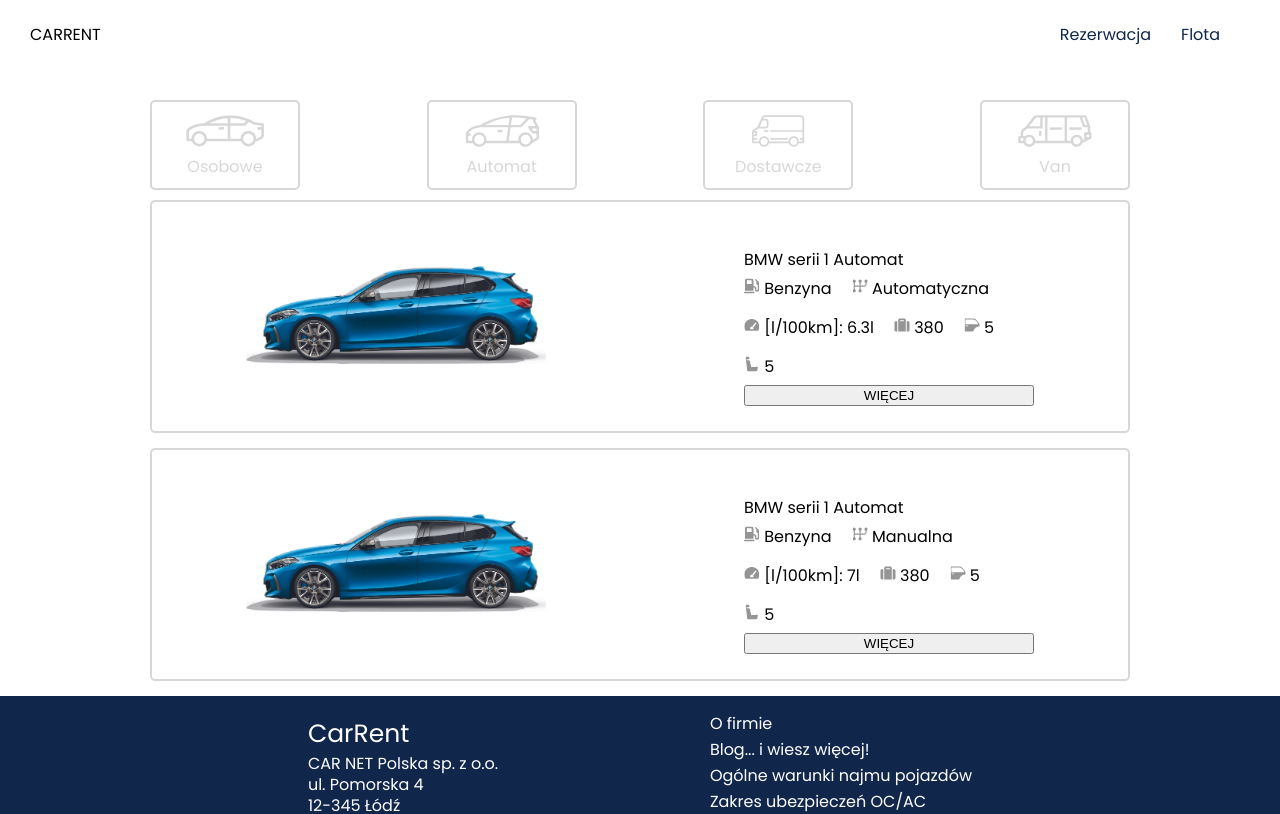
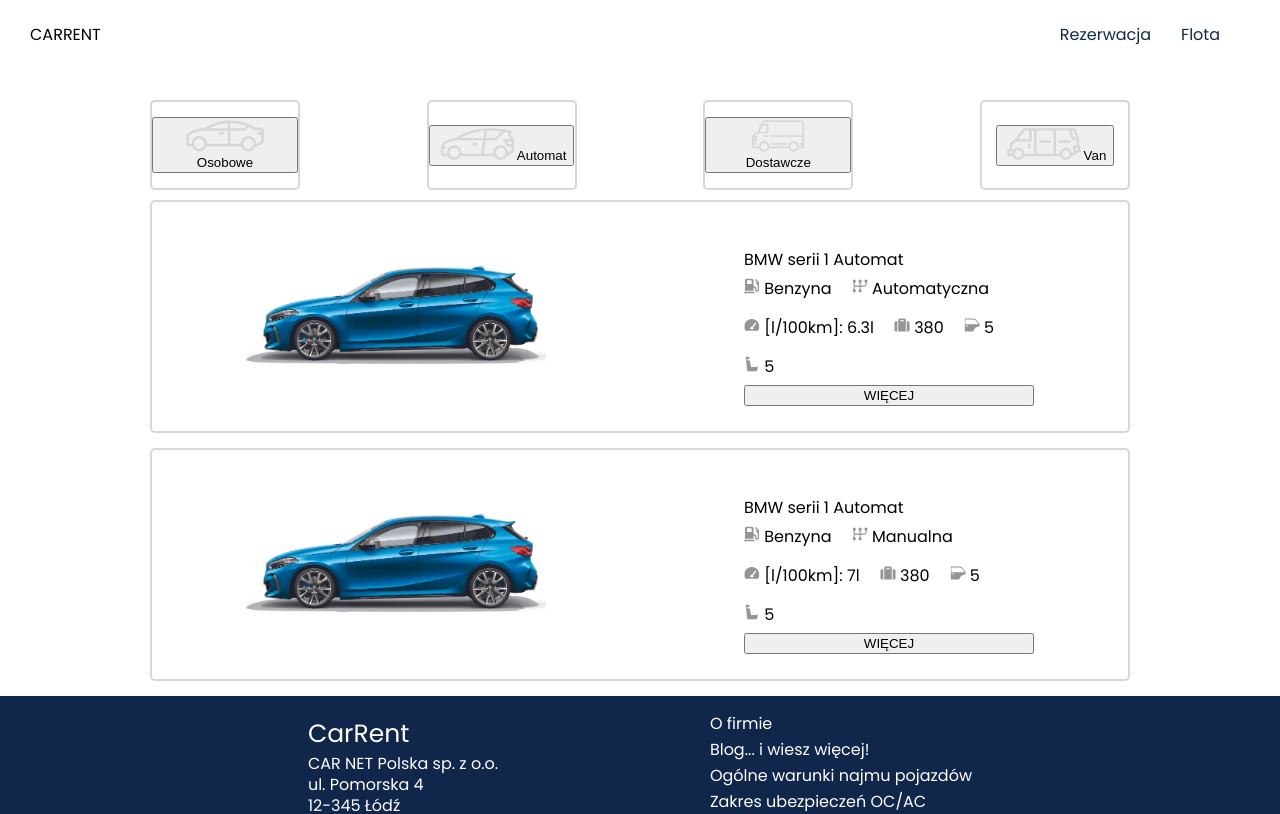
Before and after one commit to theWebCookie/car-rental, a Next.js app: page /fleet in a window 1280 px wide. Shown: the top 814 px of the page. Built offline with nearby package versions, Linux system fonts and the light colour scheme.

Commit message:
feat: add useFilteredCars hook

```diff
--- a/app/fleet/page.jsx
+++ b/app/fleet/page.jsx
@@ -1,17 +1,12 @@
+'use client';
+import { useState } from 'react';
 import Image from 'next/image';
-import Link from 'next/link';
 import Car from '../ui/car/car';
 import '../ui/fleet/fleet.css';
+import useFilteredCars from '../lib/useFilteredCars';
 
 export default function Fleet() {
-  const filters = [
-    { id: 0, src: '/fleet/car.svg', alt: 'Osobowe', link: '/fleet/car' },
-    { id: 1, src: '/fleet/carAutomat.svg', alt: 'Automat', link: '/fleet/automat' },
-    { id: 2, src: '/fleet/carTruck.svg', alt: 'Dostawcze', link: '/fleet/truck' },
-    { id: 3, src: '/fleet/carVan.svg', alt: 'Van', link: '/fleet/van' },
-  ];
-
-  const mockCars = [
+  const [cars, setCars] = useState([
     {
       id: 0,
       src: '/mockBmw.png',
@@ -22,7 +17,7 @@
       seats: '5',
       transmission: 'Automatyczna',
       fuelUsage: '6.3',
-      carType: 'osobowe',
+      carType: 'automat',
     },
     {
       id: 1,
@@ -34,24 +29,37 @@
       seats: '5',
       transmission: 'Manualna',
       fuelUsage: '7',
-      carType: 'automat',
+      carType: 'osobowe',
     },
+  ]);
+  const { filteredCars, handleFilter } = useFilteredCars(cars);
+
+  const filters = [
+    { id: 0, src: '/fleet/car.svg', alt: 'Osobowe', carType: 'osobowe' },
+    { id: 1, src: '/fleet/carAutomat.svg', alt: 'Automat', carType: 'automat' },
+    { id: 2, src: '/fleet/carTruck.svg', alt: 'Dostawcze', carType: 'truck' },
+    { id: 3, src: '/fleet/carVan.svg', alt: 'Van', carType: 'van' },
   ];
+
+  console.log(filteredCars);
 
   return (
     <div className='fleet'>
       <div className='fleet-wrapper'>
         <div className='fleet-filters'>
           {filters.map((filter) => (
-            <div key={filter.id} className='cars-element'>
-              <Image src={filter.src} width={80} height={32} alt={filter.alt} />
-              <Link href={filter.link}>{filter.alt}</Link>
+            <div key={filter.id}>
+              <button onClick={() => handleFilter(filter.carType)}>
+                <Image src={filter.src} width={80} height={32} alt={filter.alt} />
+                {filter.alt}
+              </button>
             </div>
           ))}
         </div>
         <div className='fleet-cars'>
-          {mockCars.map((car) => (
+          {filteredCars.map((car) => (
             <Car
+              id={car.id}
               key={car.id}
               src={car.src}
               title={car.title}
@@ -60,7 +68,7 @@
               fuelUsage={car.fuelUsage}
               luggage={car.luggage}
               doors={car.doors}
-              seats={car.doors}
+              seats={car.seats}
               alt={car.title}
             />
           ))}
--- /dev/null
+++ b/app/lib/useFilteredCars.jsx
@@ -0,0 +1,17 @@
+import { useState, useMemo } from 'react';
+
+export default function useFilteredCars(cars) {
+  const [currentFilter, setCurrentFilter] = useState('');
+
+  const handleFilter = (filter) => {
+    setCurrentFilter(filter);
+  };
+
+  const filteredCars = useMemo(() => {
+    if (!currentFilter) {
+      return cars;
+    }
+    return cars.filter((car) => car.carType === currentFilter);
+  }, [currentFilter, cars]);
+  return { filteredCars, handleFilter, currentFilter };
+}
```
